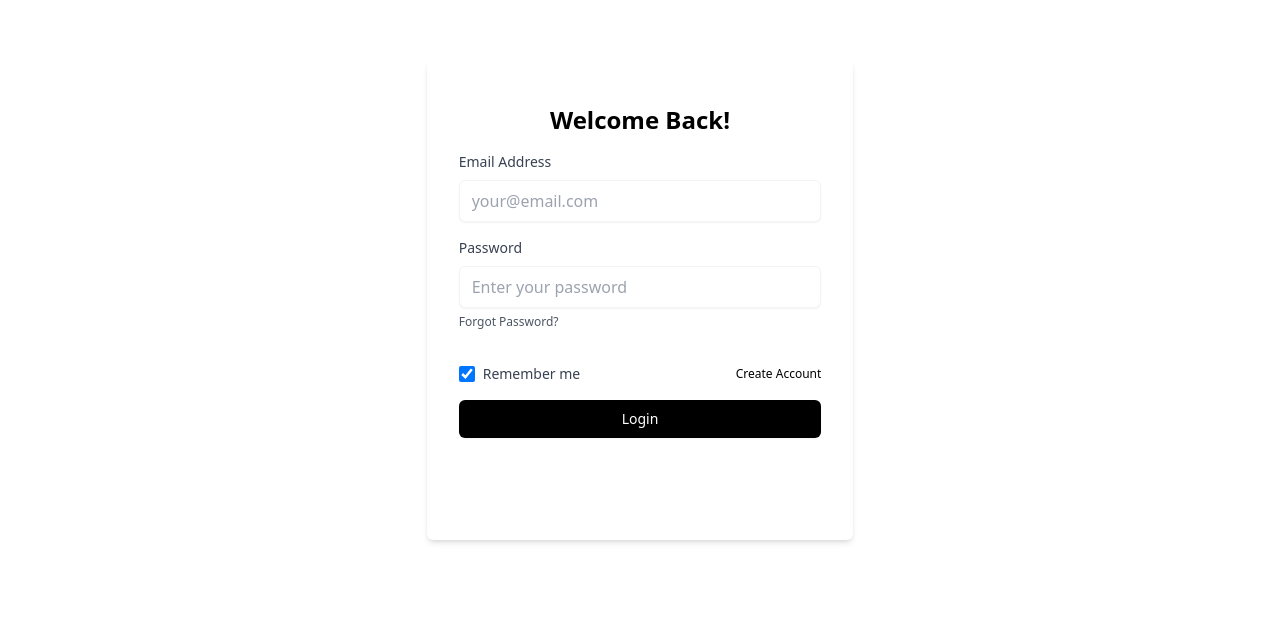
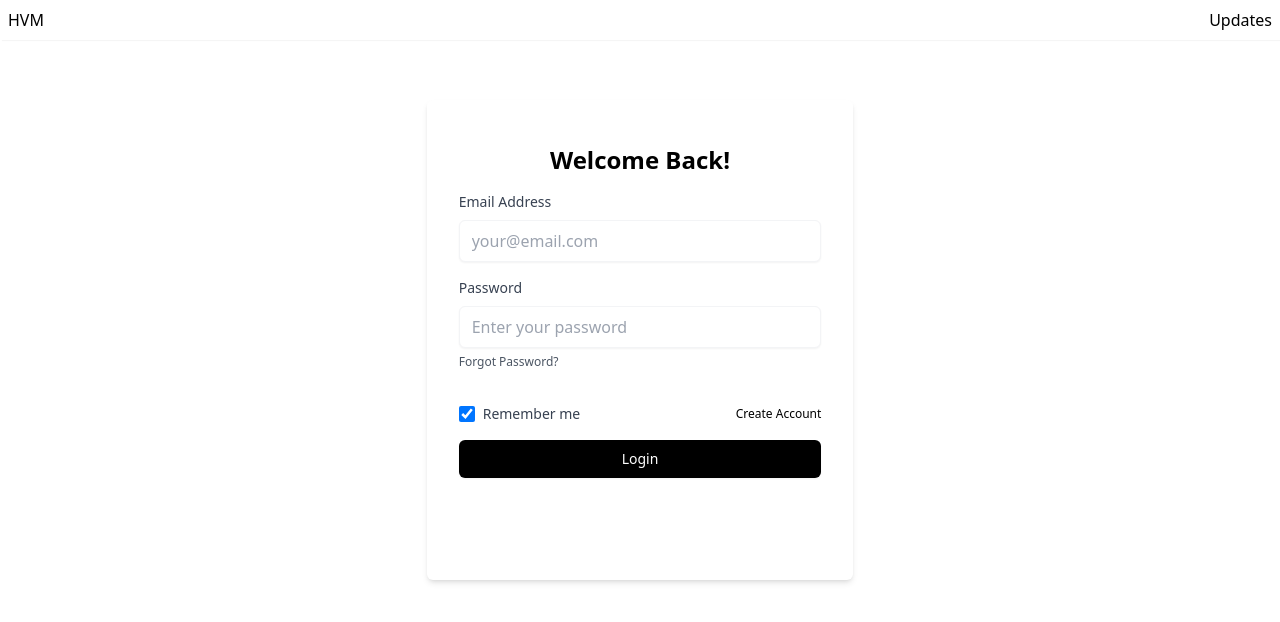
Before and after one commit to judahtc/hospital-patient-visits-manager-frontend, an Angular app in the folder hospital-visits-manager-frontend/: page / in a window 1280 px wide. Shown: the top 622 px of the page. Built offline with nearby package versions, Linux system fonts and the light colour scheme.

Commit message:
feat: added nav bar to the login page

```diff
--- a/hospital-visits-manager-frontend/src/app/login/login.component.html
+++ b/hospital-visits-manager-frontend/src/app/login/login.component.html
@@ -1,3 +1,8 @@
+<div class="nav flex justify-between items-center px-2 py-2" style="box-shadow:  2px 1px 1px whitesmoke">
+  <div>HVM</div>
+  <DIV>Updates</DIV>
+</div>
+
 <div class=" flex items-center justify-center w-full dark:bg-gray-950 mt-10">
   <div class="bg-white dark:bg-gray-900 shadow-md rounded-md px-8 py-6 max-w-lg w-1/3 h-[30rem] mt-5">
     <h1 class="text-2xl font-bold text-center mb-4 dark:text-gray-200 mt-5">Welcome Back!</h1>
```
